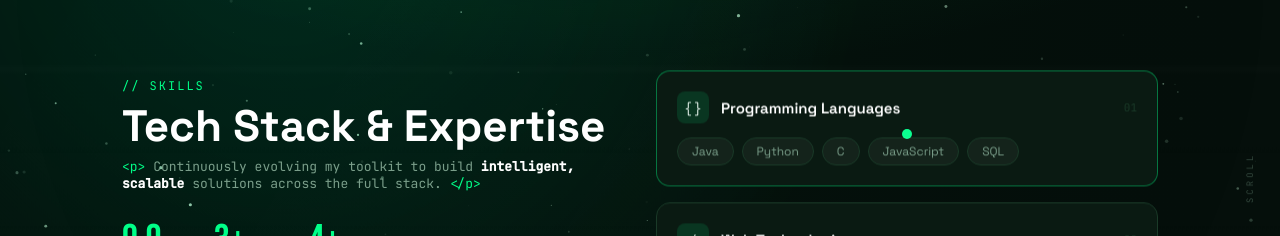
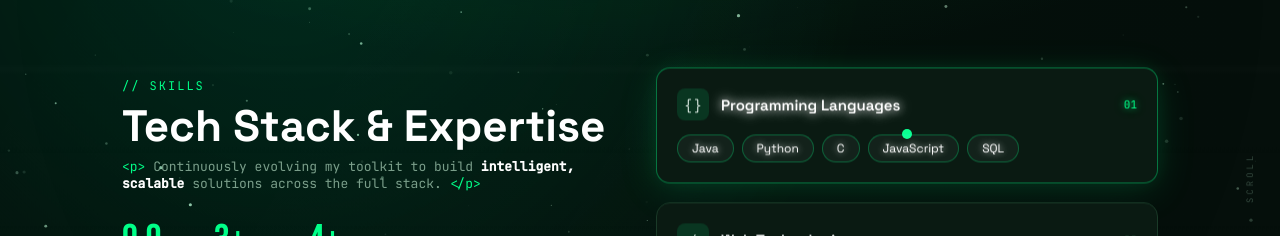
Before and after one commit to Dhivyakanth/dhivyakanth-portfolio, a React (Vite) app: page / in a window 1280 px wide. In both pictures the pointer is over the element 907 px from the left and 1100 px from the top of the page. Shown: the part 966-1202 px from the top of the page. Built offline with nearby package versions, Linux system fonts and the light colour scheme.

Commit message:
skills card updated

```diff
--- a/src/styles/skills.css
+++ b/src/styles/skills.css
@@ -88,9 +88,41 @@
   perspective: 1000px;
 }
 
+.skill-cat.reveal.visible {
+  opacity: 1;
+  transform: translateY(0);
+  transition: opacity 0.7s cubic-bezier(0.23, 1, 0.32, 1),
+              transform 0.3s ease,
+              border-color 0.3s ease,
+              box-shadow 0.3s ease;
+}
+
 .skill-cat:hover {
   border-color: rgba(0, 255, 136, 0.4);
-  transform: translateY(-3px) rotateX(var(--card-tilt-x, 0deg)) rotateY(var(--card-tilt-y, 0deg));
+  transform: translateY(-3px) rotateX(var(--card-tilt-x, 0deg)) rotateY(var(--card-tilt-y, 0deg)) !important;
+  box-shadow: 0 8px 40px rgba(0, 255, 136, 0.12), 0 0 20px rgba(0, 255, 136, 0.08);
+}
+
+.skill-cat:hover .skill-cat-title {
+  text-shadow:
+    0 0 8px rgba(255, 255, 255, 0.8),
+    0 0 16px rgba(255, 255, 255, 0.5),
+    0 0 24px rgba(255, 255, 255, 0.3);
+}
+
+.skill-cat:hover .skill-cat-num {
+  color: var(--green);
+  text-shadow:
+    0 0 6px rgba(0, 255, 136, 0.6),
+    0 0 12px rgba(0, 255, 136, 0.4);
+}
+
+.skill-cat:hover .pill {
+  color: #fff;
+  text-shadow:
+    0 0 6px rgba(255, 255, 255, 0.6),
+    0 0 12px rgba(255, 255, 255, 0.4);
+  border-color: rgba(0, 255, 136, 0.3);
 }
 
 .skill-cat-header {
```
